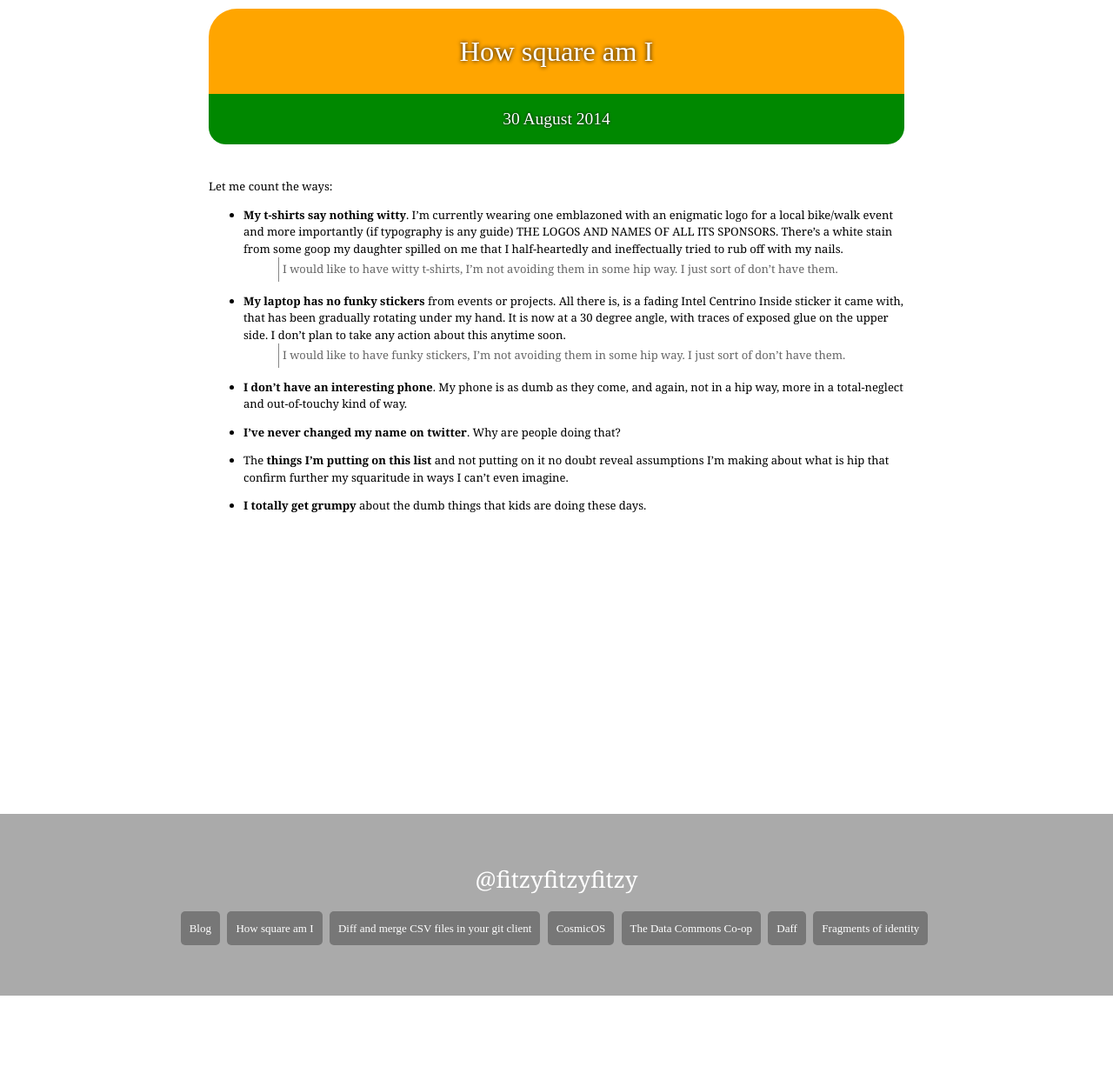
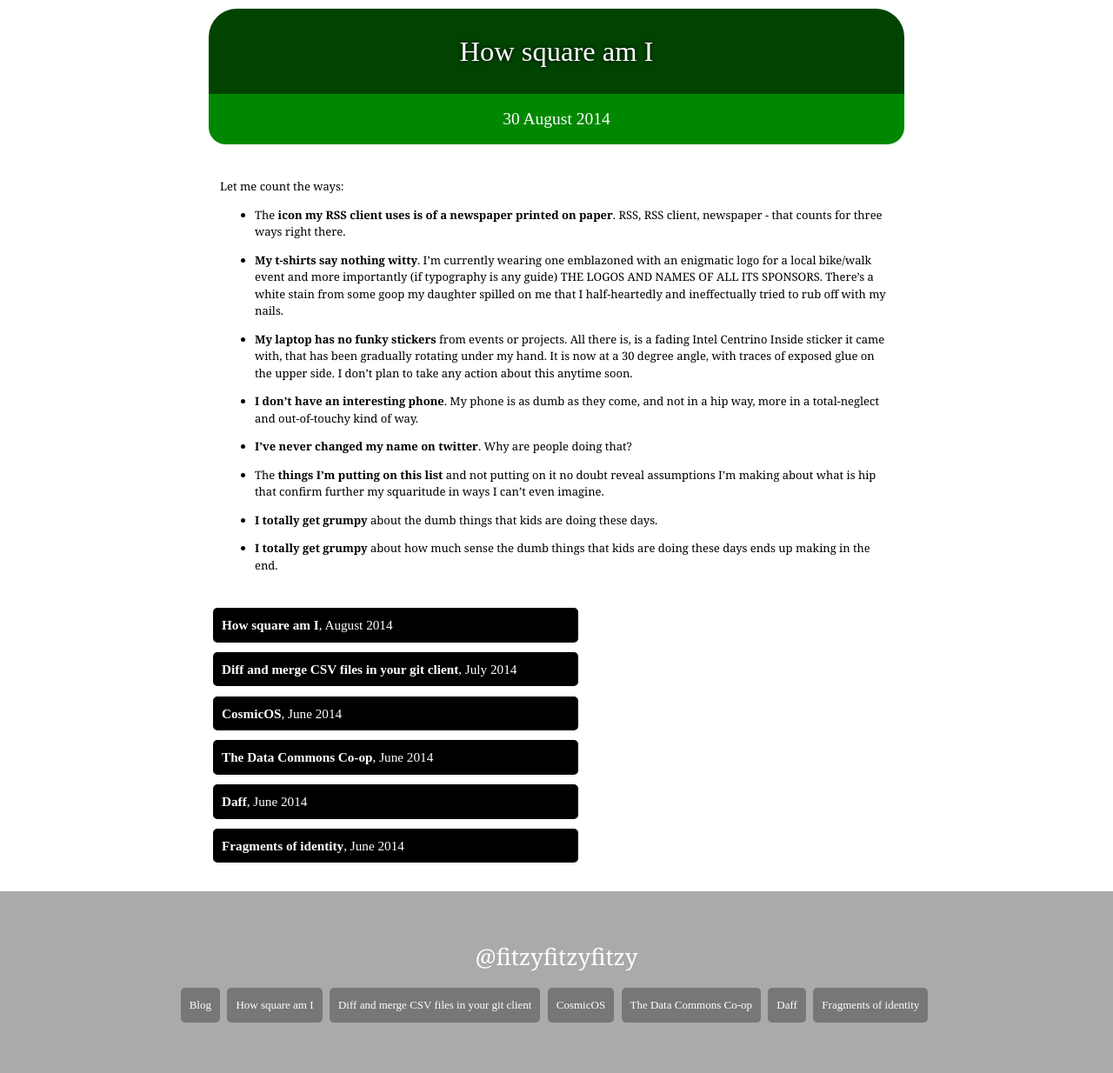
Before and after one commit to paulfitz/paulfitz.github.io, a Jekyll site: the page built from _posts/2014-08-30-square.md, in a window 1280 px wide. Shown: the whole page at 87% size. Built offline with Jekyll 4.4.1, drawn with Linux system fonts in a browser that asks for light colours; some web fonts are replaced; before the commit the page ends 1145 px from its top, so only the background shows below that.

Commit message:
tweak squareness + style

```diff
--- a/_layouts/post.html
+++ b/_layouts/post.html
@@ -4,4 +4,15 @@ layout: default
 
 <h2 class="post"><a href="/">{{page.date | date: "%d %B %Y"}}</a></h2>
 
+<div class="post">
 {{content}}
+</div>
+
+
+<ul class="index">
+  {% for post in site.posts %}
+    <li>
+  <h3><a href="{{site.baseurl}}{{ post.url }}"><b>{{ post.title }}</b>, {{ post.date | date: "%B %Y" }}</a></h3>
+    </li>
+  {% endfor %}
+</ul>
--- a/_posts/2014-08-30-square.md
+++ b/_posts/2014-08-30-square.md
@@ -5,26 +5,22 @@ title: How square am I
 
 Let me count the ways:
 
+* The <b>icon my RSS client uses is of a newspaper printed on
+paper</b>. RSS, RSS client, newspaper&nbsp;- that counts for three ways right there.
 * <b>My t-shirts say nothing witty</b>.  I'm currently wearing one
 emblazoned with an enigmatic logo for a local bike/walk event and
 more importantly (if typography is any guide) THE LOGOS AND NAMES OF
 ALL ITS SPONSORS.  There's a white stain from some goop my
 daughter spilled on me that I half-heartedly and ineffectually tried
 to rub off with my nails.
-    * I would like to have witty t-shirts, I'm not avoiding them in some
-hip way. I just sort of don't have them.
-
 * <b>My laptop has no funky stickers</b> from events or projects.
 All there is, is a fading Intel Centrino Inside sticker it came with,
 that has been gradually
 rotating under my hand. It is now at a 30 degree angle, with traces
 of exposed glue on the upper side. I don't plan to take any action about
 this anytime soon.
-    * I would like to have funky stickers, I'm not avoiding them in some
-hip way. I just sort of don't have them.
-
 * <b>I don't have an interesting phone</b>. My phone is as dumb as they
-come, and again, not in a hip way, more in a total-neglect and out-of-touchy
+come, and not in a hip way, more in a total-neglect and out-of-touchy
 kind of way.
 * <b>I've never changed my name on twitter</b>. Why are people doing that?
 * The <b>things I'm putting on this list</b> and not putting on it
@@ -32,3 +28,5 @@ no doubt reveal assumptions I'm making about what is hip
 that confirm further my squaritude in ways I can't even imagine.
 * <b>I totally get grumpy</b> about the dumb things that kids are doing
 these days.
+* <b>I totally get grumpy</b> about how much sense
+the dumb things that kids are doing these days ends up making in the end.
--- a/style/main.css
+++ b/style/main.css
@@ -30,7 +30,7 @@ h1, h2, .upper {
 h1, .upper {
   display: block;
   text-align: center;
-  background: #ffa500;
+  background: #040;
   text-shadow: 0 0 5px #000;
   border-top-left-radius: 1em;
   border-top-right-radius: 1em;
@@ -42,7 +42,6 @@ h2.front, h2.post {
   display: block;
   text-align: center;
   background: #080;
-  text-shadow: 0 0 3px #000;
   border-bottom-left-radius: 1em;
   border-bottom-right-radius: 1em;
   padding: 1em;
@@ -55,6 +54,11 @@ h2.post {
 
 h2 {
   font-size: 1.1em;
+}
+
+h3 {
+  margin: 0;
+  padding: 0;
 }
 
 #wrapper {
@@ -321,10 +325,6 @@ pre {
   overflow: auto;
 }
 
-.datey {
-  color: #0a0;
-}
-
 ul ul li {
   list-style: none;
 }
@@ -338,3 +338,13 @@ ul ul li {
 ul li {
   padding-bottom: 1em;
 }
+
+ul.index li {
+  padding-bottom: 0.1em;
+}
+
+div.post {
+  margin-bottom: 2em;
+  padding-left: 1em;
+  padding-right: 1em;
+}
```
Also changed, not shown: index.html (+9 -3 lines).
